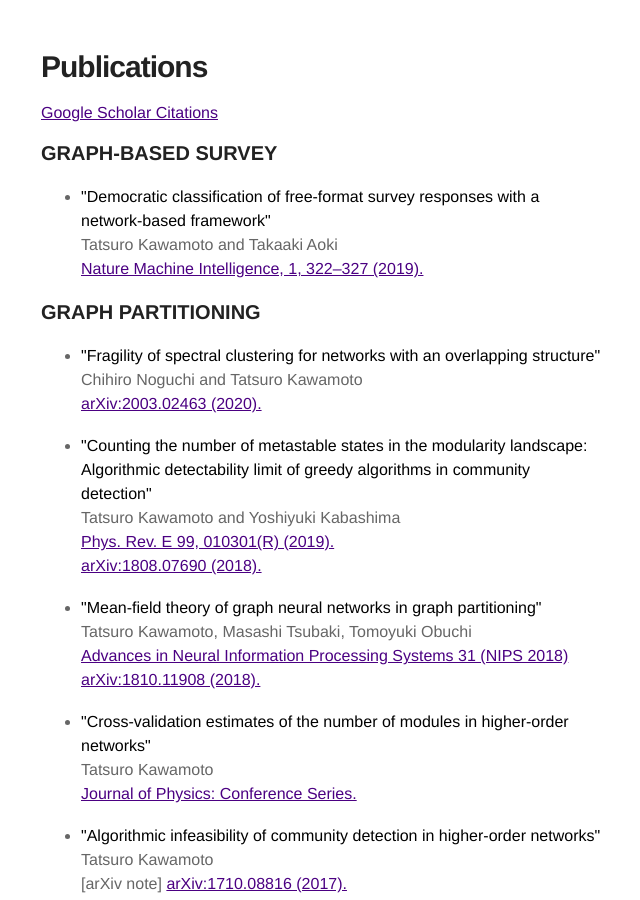
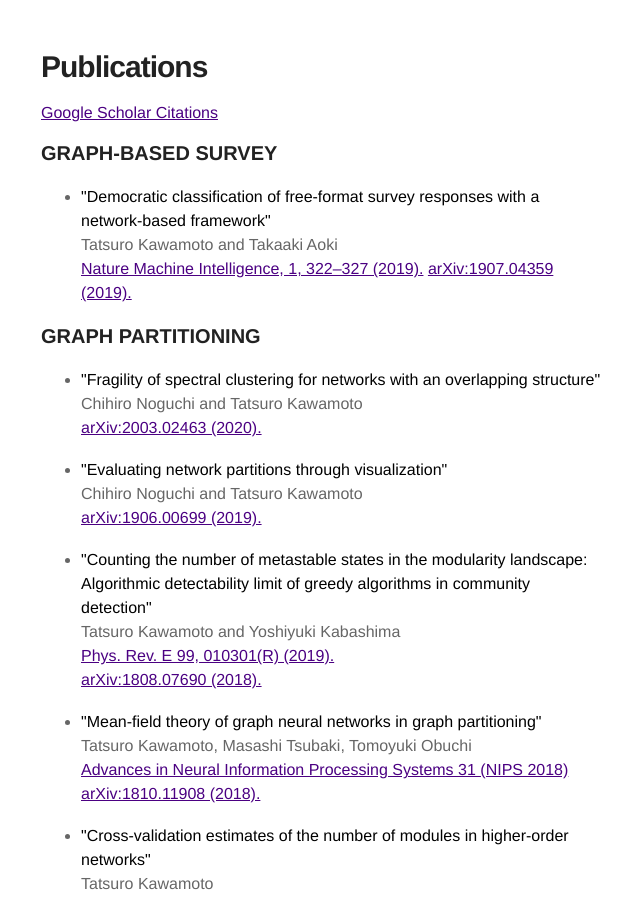
Before and after one commit to tatsuro-kawamoto-jp/tatsuro-kawamoto-jp.github.io, a Jekyll site: the page built from index.html, in a window 1280 px wide and 900 px high, scrolled down 578 px. Shown: the whole window, without its empty margins (319-959 px from the left). Built offline with Jekyll 4.4.1, drawn with Linux system fonts in a browser that asks for light colours.

Commit message:
Update index.html

```diff
--- a/index.html
+++ b/index.html
@@ -12,6 +12,7 @@ title: Home
     <strong>"Democratic classification of free-format survey responses with a network-based framework"</strong><br />
     Tatsuro Kawamoto and Takaaki Aoki<br />
     <a href="https://www.nature.com/articles/s42256-019-0071-y" target="_blank">Nature Machine Intelligence, 1, 322–327 (2019).</a>
+    <a href="https://arxiv.org/abs/1907.04359" target="_blank">arXiv:1907.04359 (2019).</a>
   </li>
 </ul>
 
@@ -21,6 +22,12 @@ title: Home
     <strong>"Fragility of spectral clustering for networks with an overlapping structure"</strong><br />
     Chihiro Noguchi and Tatsuro Kawamoto<br />
     <a href="https://arxiv.org/abs/2003.02463" target="_blank">arXiv:2003.02463 (2020).</a>
+  </li>
+  <br />
+  <li>
+    <strong>"Evaluating network partitions through visualization"</strong><br />
+    Chihiro Noguchi and Tatsuro Kawamoto<br />
+    <a href="https://arxiv.org/abs/1906.00699" target="_blank">arXiv:1906.00699 (2019).</a>
   </li>
   <br />
   <li>
```
